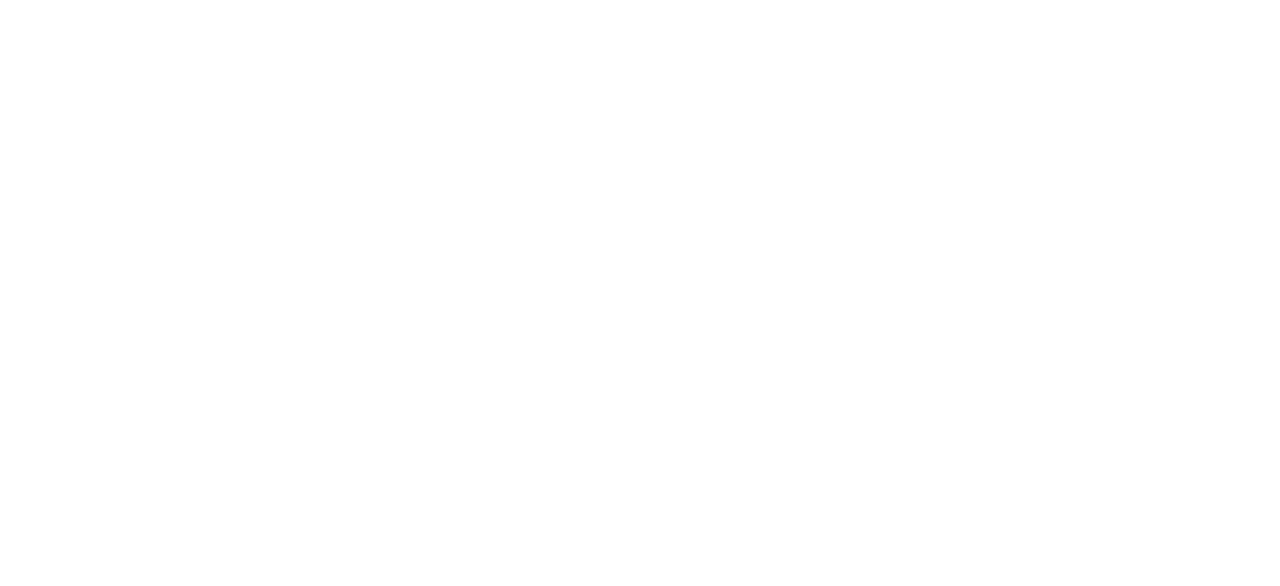
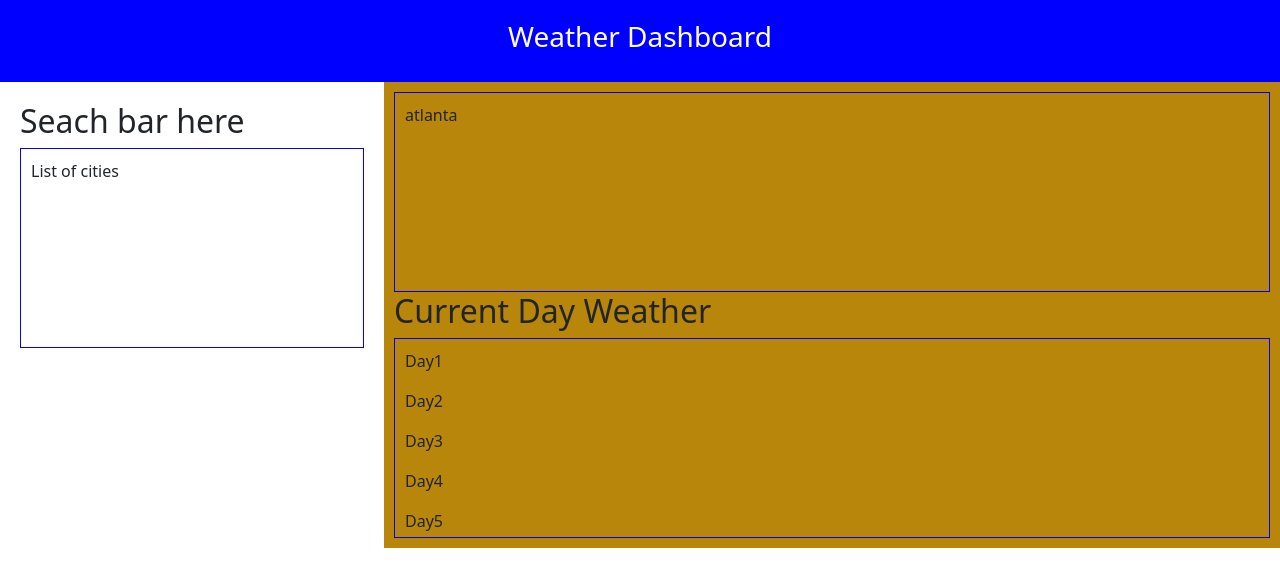
Before and after one commit to KiloWattDot/WeatherApp, a plain HTML site: page index.html in a window 1280 px wide. Drawn offline with nearby package versions, Linux system fonts and the light colour scheme.

Commit message:
landing page orientation set in html/css

```diff
--- a/assets/style.css
+++ b/assets/style.css
@@ -0,0 +1,66 @@
+*{
+    box-sizing: border-box;
+}
+body {
+    margin: 0;
+    padding: 0;
+    font-family: "Roboto", sans-serif;
+  }
+
+header {
+    color: white;
+    background-color: blue;
+    font-weight: bold;
+    padding: 20px;
+    text-align: center;
+
+}
+
+main {
+ display: flex;
+
+}
+
+
+aside {
+    flex: 30%;
+    padding: 20px;
+    flex-wrap: wrap;
+}
+
+.citysidebar {
+    width: 100%;
+    padding: 10px;
+    height: 200px;
+    border: 1px solid blue;
+}
+
+section {
+    flex: 70%;
+    background-color: darkgoldenrod;
+    padding: 10px;
+}
+
+.cityweather {
+    width: 100%;
+    padding: 10px;
+    height: 200px;
+    border: 1px solid blue;
+}
+
+.cityforecast {
+width: 100%;
+padding: 10px;
+height: 200px;
+border: 1px solid blue;
+}
+
+@media screen and (max-width: 992px) {
+    header {
+        background-color: blue;
+    }
+}
+
+@media screen and (max-width: 762px) {
+
+}
--- a/index.html
+++ b/index.html
@@ -4,9 +4,82 @@
     <meta charset="UTF-8">
     <meta http-equiv="X-UA-Compatible" content="IE=edge">
     <meta name="viewport" content="width=device-width, initial-scale=1.0">
-    <title>Document</title>
+    <link rel="stylesheet" href="./assets/style.css">
+    <link rel="stylesheet" href="https://cdnjs.cloudflare.com/ajax/libs/font-awesome/5.15.1/css/all.min.css">
+    <script src="https://cdnjs.cloudflare.com/ajax/libs/jquery/3.5.1/jquery.min.js" charset="utf-8"></script>
+    <link rel='stylesheet prefetch' href='https://fonts.googleapis.com/icon?family=Material+Icons'>
+    <link href="https://cdn.jsdelivr.net/npm/bootstrap@5.1.3/dist/css/bootstrap.min.css" rel="stylesheet" integrity="sha384-1BmE4kWBq78iYhFldvKuhfTAU6auU8tT94WrHftjDbrCEXSU1oBoqyl2QvZ6jIW3" crossorigin="anonymous">
+    <title>Weather Dashboard</title>
 </head>
+
+
 <body>
+    <!-- Header -->
+    <header>
+        <h3>
+        Weather Dashboard
+        </h3>
+    </header>
+
+    <main>
+        <!-- Aside -->
+
+        <aside>
+            <h2> Seach bar here</h2>
+            <div class="citysidebar">
+                List of cities
+            </div>
+        </aside>
+
+        <!-- Widget for the Current Day -->
+
+        <section>
+
+            <div class="citysidebar">
+                <p>
+                    atlanta
+                </p>
+            </div>
+
+            <h2> Current Day Weather </h2>
+            <div class="citysidebar">
+                <div>
+                    <p> Day1</p>
+                </div>
+                <div>
+                    <p> Day2</p>
+                </div>
+
+                <div>
+                    <p> Day3</p>
+                </div>
+
+                <div>
+                    <p> Day4</p>
+                </div>
+
+                <div>
+                    <p> Day5</p>
+                </div>
+
+            </div>
+
+        </section>
+
+        <!-- Forecast for the week -->
+
+
+    </main>
+
+
+
+
+
+
+
+
+
+
 
 </body>
 </html>
```
Also changed, not shown: assets/06-server-side-apis-homework-demo.png (added), 1 other file.
